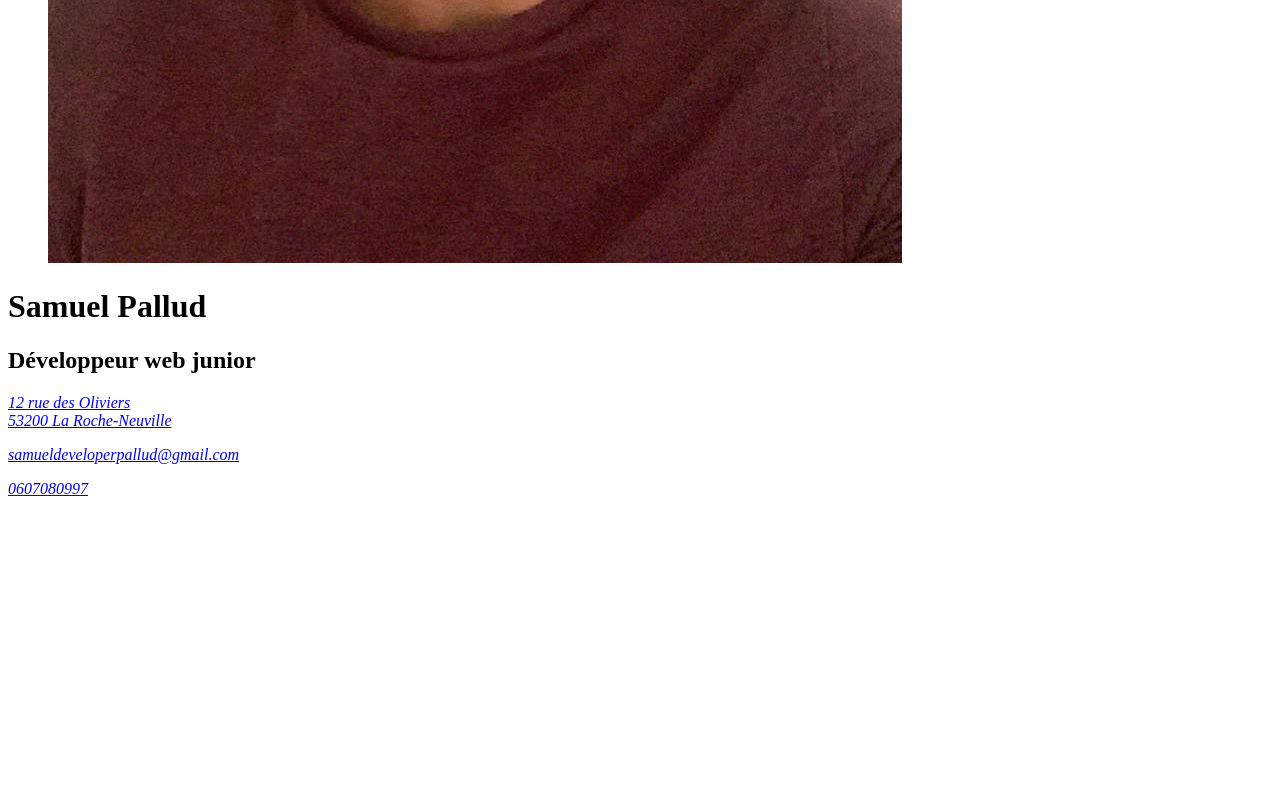
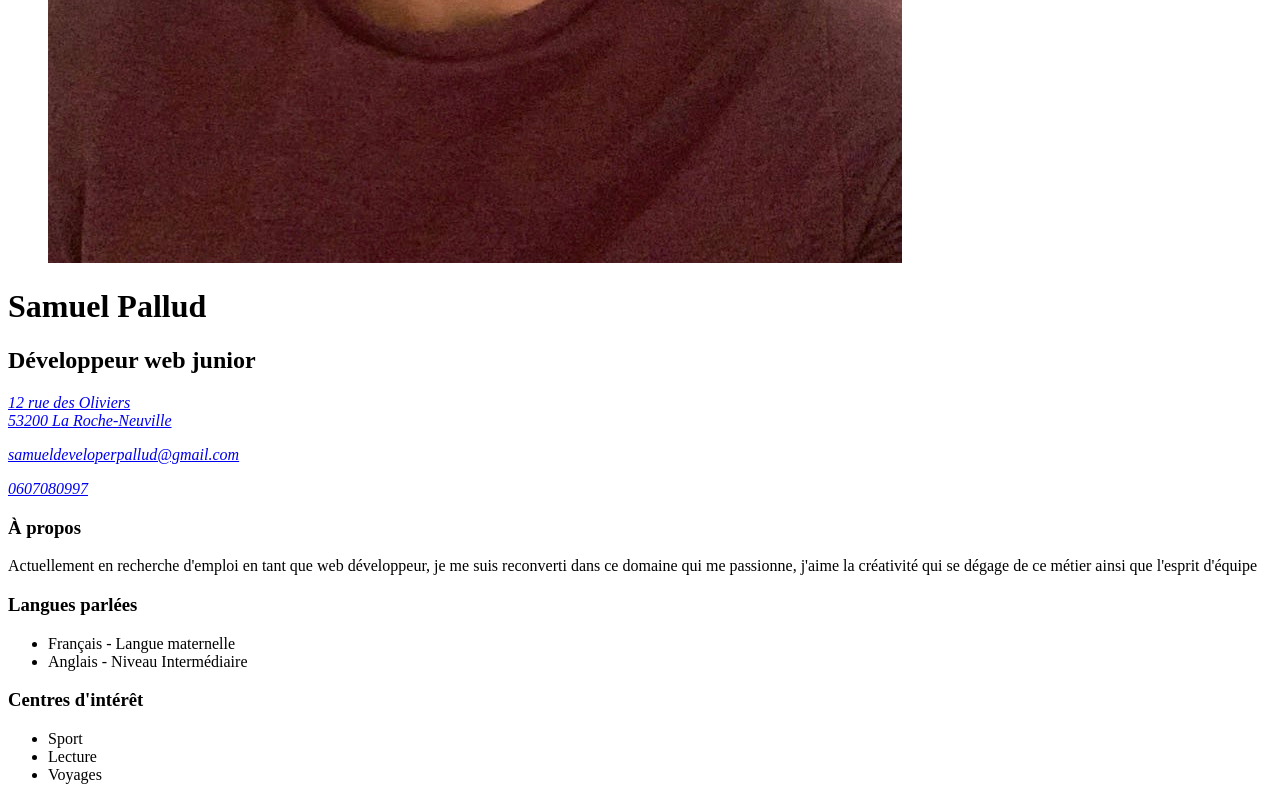
Before and after one commit to samuelpallud97/CV-Samuel-Pallud-devoir-CEF, a plain HTML site: page index.html in a window 1280 px wide. Shown: the part 900-1700 px from the top of the page. Before the commit the page ends 1414 px from the top, so only its background shows below. Drawn offline with Linux system fonts and the light colour scheme.

Commit message:
Ajout du côté gauche du CV

```diff
--- a/index.html
+++ b/index.html
@@ -43,4 +43,27 @@
         </p>
     </div>
     </address>
+    <main>
+        <div class="left__side">
+            <section>
+                <h3>À propos</h3>
+                <p>Actuellement en recherche d'emploi en tant que web développeur, je me suis reconverti dans ce domaine qui me passionne, j'aime la créativité qui se dégage de ce métier ainsi que l'esprit d'équipe</p>
+            </section>
+            <section>
+                <h3>Langues parlées</h3>
+                <ul>
+                    <li>Français - Langue maternelle</li>
+                    <li>Anglais - Niveau Intermédiaire</li>
+                </ul>
+            </section>
+            <section>
+                <h3>Centres d'intérêt</h3>
+                <ul>
+                    <li>Sport</li>
+                    <li>Lecture</li>
+                    <li>Voyages</li>
+                </ul>
+            </section>
+        </div>
+    </main>
 </body>
```
